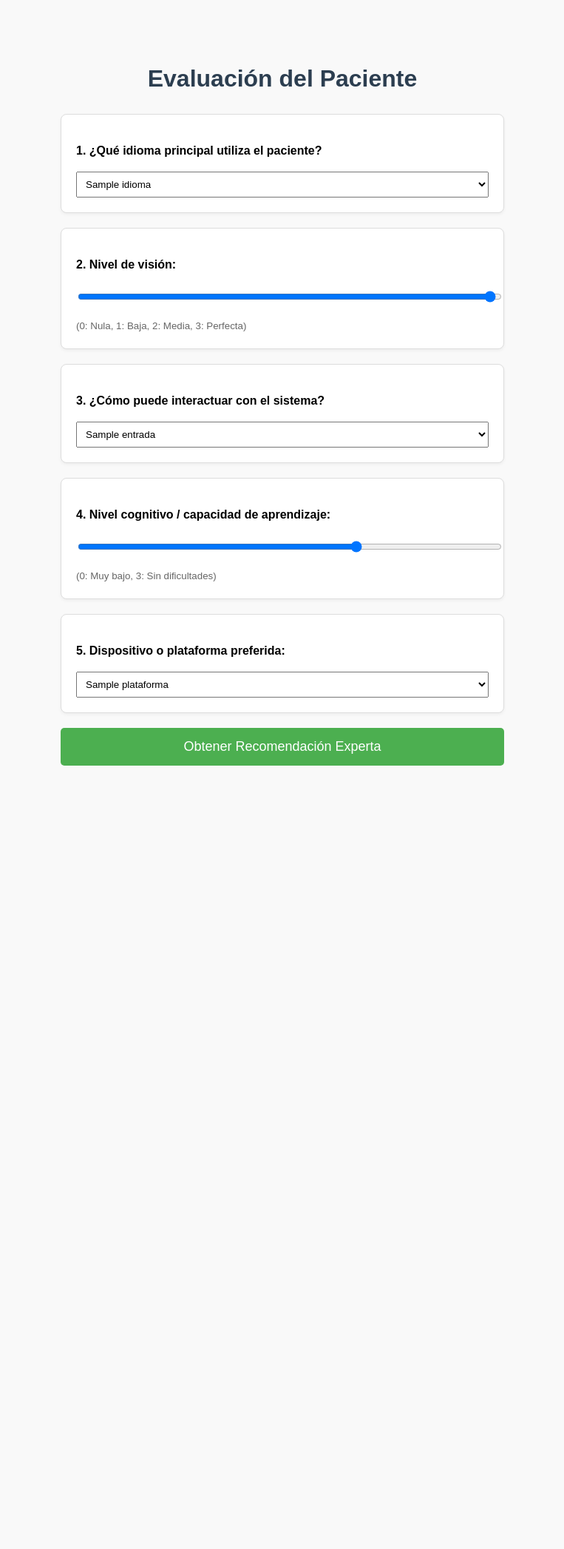
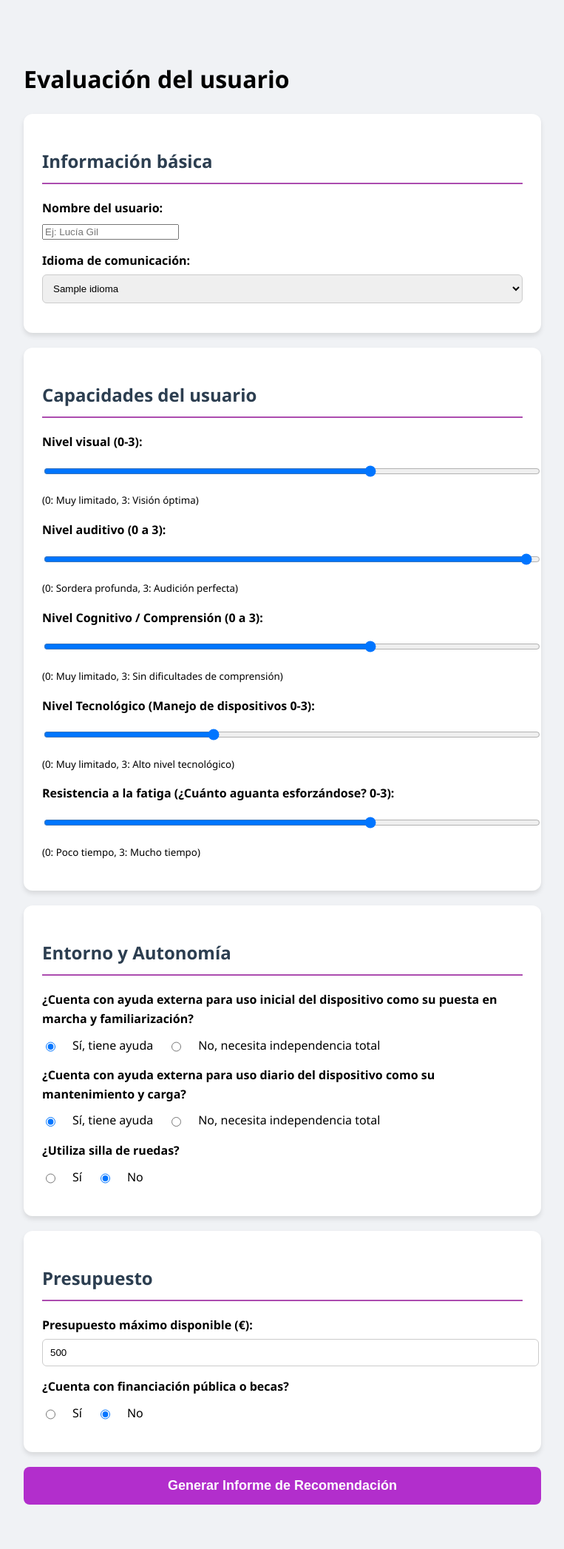
Before and after one commit to itslxcy/Trabajo-fin-de-grado, a Flask app: page /cuestionario in a window 1280 px wide. Shown: the whole page at 74% size, without its empty margins (258-1021 px from the left). Before the commit the page ends 1035 px from the top, so only its background shows below. Run offline with Flask 3, Linux system fonts and the light colour scheme; tables that the repository leaves empty hold one stand-in row (values such as "Sample post").

Commit message:
Introducción más filtrados

```diff
--- a/backend/app.py
+++ b/backend/app.py
@@ -37,24 +37,67 @@ def cuestionario():
 
 @app.route('/recomendar', methods=['POST'])
 def recomendar():
-    # 1. Recoger datos del formulario
+    # 1. Capturar datos de Información Básica e Idioma
     id_idioma = request.form.get('idioma_id')
-    id_entrada = request.form.get('entrada_id')
-    id_plataforma = request.form.get('plataforma_id')
-    v_vision = int(request.form.get('vision'))
-    v_cognicion = int(request.form.get('cognicion'))
 
-    # 2. Lógica de Filtrado (El corazón del sistema experto)
-    consulta = SaacSistema.query.join(SistemaRequisitoFuncional).filter(
-        SaacSistema.idiomas.any(id=id_idioma),
-        SaacSistema.entradas.any(id=id_entrada),
-        SaacSistema.plataformas.any(id=id_plataforma),
+    # 2. Capturar Capacidades (Numéricos con valores por defecto)
+    v_vision = int(request.form.get('vision', 3))
+    v_audicion = int(request.form.get('audicion', 3))
+    v_cognicion = int(request.form.get('cognicion', 3))
+    v_tecno = int(request.form.get('tecnologia', 3))
+    v_resistencia = int(request.form.get('resistencia', 3))
+
+    # 3. Capturar Entorno y Ayudas (Booleanos)
+    # Importante: Usamos los nuevos nombres que pusiste en el HTML
+    v_ayuda_inicial = request.form.get('ayuda_inicial') == 'true'
+    v_ayuda_diaria = request.form.get('ayuda_diaria') == 'true'
+    v_usa_silla = request.form.get('usa_silla') == 'true'
+
+    # 4. Capturar Economía
+    raw_presupuesto = request.form.get('presupuesto')
+    v_presupuesto = float(raw_presupuesto) if raw_presupuesto else 999999.0
+
+    # --- INICIO DE LA LÓGICA DE FILTRADO ---
+    consulta = SaacSistema.query.join(SistemaRequisitoFuncional)
+
+    # A. Filtro de Idioma
+    if id_idioma:
+        consulta = consulta.filter(SaacSistema.idiomas.any(id=id_idioma))
+
+    # B. Filtros de Capacidades Base (Corte: Requisito <= Capacidad)
+    consulta = consulta.filter(
         SistemaRequisitoFuncional.nivel_visual_min <= v_vision,
-        SistemaRequisitoFuncional.nivel_cognitivo_min <= v_cognicion
+        SistemaRequisitoFuncional.nivel_auditivo_min <= v_audicion,
+        SistemaRequisitoFuncional.nivel_cognitivo_min <= v_cognicion,
+        SistemaRequisitoFuncional.nivel_tecnologico_min <= v_tecno
     )
+
+    # C. Lógica de Seguridad: Ayuda para Sistemas Tecnológicos
+    # Si el nivel cognitivo o tecnológico es muy bajo y NO hay ayuda inicial,
+    # solo permitimos sistemas de baja tecnología (nivel_tecnologico_min 0 o 1).
+    if (v_tecno <= 1 or v_cognicion <= 1) and not v_ayuda_inicial:
+        consulta = consulta.filter(SistemaRequisitoFuncional.nivel_tecnologico_min <= 1)
+        # Además, forzamos que el sistema sea independiente
+        consulta = consulta.filter(SaacSistema.requiere_interlocutor == False)
+
+    # D. Lógica de Seguridad: Ayuda para Mantenimiento Diario
+    # Si la resistencia es nula y no hay ayuda diaria, filtramos sistemas con fatiga alta.
+    if v_resistencia == 0 and not v_ayuda_diaria:
+        consulta = consulta.filter(SaacSistema.fatiga_fisica <= 1)
+
+    # E. Filtro de Fatiga General (Resistencia del paciente >= Fatiga del sistema)
+    consulta = consulta.filter(SaacSistema.fatiga_fisica <= v_resistencia)
+
+    # F. Filtro de Presupuesto
+    consulta = consulta.filter(SaacSistema.coste_min <= v_presupuesto)
+
+    # G. Filtro de Silla de Ruedas
+    if v_usa_silla:
+        consulta = consulta.filter(SaacSistema.admite_anclaje == True)
+
+    # Ejecución de la consulta
     resultados = consulta.all()
 
-    # 3. Mostrar resultados
     return render_template('sistemas.html', lista=resultados)
 
 if __name__ == '__main__':
--- a/backend/templates/cuestionario.html
+++ b/backend/templates/cuestionario.html
@@ -2,62 +2,109 @@
 <html lang="es">
 <head>
     <meta charset="UTF-8">
-    <title>Cuestionario de Evaluación SAAC</title>
+    <title>Evaluación Clínica SAAC</title>
     <style>
-        body { font-family: sans-serif; max-width: 600px; margin: 40px auto; padding: 20px; line-height: 1.6; background-color: #f9f9f9; }
-        h1 { color: #2c3e50; text-align: center; }
-        .pregunta { background: white; padding: 20px; margin-bottom: 20px; border-radius: 8px; border: 1px solid #ddd; box-shadow: 0 2px 4px rgba(0,0,0,0.05); }
-        p { font-weight: bold; margin-bottom: 10px; }
-        select, input[type="range"] { width: 100%; padding: 8px; margin-top: 5px; }
-        button { background: #4CAF50; color: white; padding: 15px 30px; border: none; border-radius: 5px; cursor: pointer; font-size: 18px; width: 100%; transition: background 0.3s; }
-        button:hover { background: #45a049; }
-        small { color: #666; display: block; margin-top: 5px; }
+        body { font-family: 'Segoe UI', Tahoma, Geneva, Verdana, sans-serif; max-width: 700px; margin: 40px auto; padding: 20px; line-height: 1.6; background-color: #f0f2f5; }
+        .seccion { background: white; padding: 25px; margin-bottom: 20px; border-radius: 12px; box-shadow: 0 4px 6px rgba(0,0,0,0.1); }
+        h2 { color: #2c3e50; border-bottom: 2px solid #ac4caf; padding-bottom: 10px; }
+        .pregunta { margin-bottom: 15px; }
+        label { font-weight: bold; display: block; margin-bottom: 5px; }
+        select, input[type="number"], input[type="range"] { width: 100%; padding: 10px; border-radius: 6px; border: 1px solid #ccc; }
+        .radio-group { display: flex; gap: 20px; margin-top: 10px; }
+        button { background: #b22ecc; color: white; padding: 15px; border: none; border-radius: 8px; cursor: pointer; font-size: 18px; width: 100%; font-weight: bold; }
+        button:hover { background: #ae27a9; }
     </style>
 </head>
 <body>
-    <h1>Evaluación del Paciente</h1>
+    <h1>Evaluación del usuario</h1>
     <form action="/recomendar" method="POST">
 
+        <div class="seccion">
+            <h2>Información básica</h2>
             <div class="pregunta">
-            <p>1. ¿Qué idioma principal utiliza el paciente?</p>
+                <label>Nombre del usuario:</label>
+                <input type="text" name="nombre" placeholder="Ej: Lucía Gil">
+            </div>
+            <div class="pregunta">
+                <label>Idioma de comunicación:</label>
                 <select name="idioma_id">
                     {% for i in idiomas %}
                     <option value="{{ i.id }}">{{ i.nombre }}</option>
                     {% endfor %}
                 </select>
             </div>
-
-        <div class="pregunta">
-            <p>2. Nivel de visión:</p>
-            <input type="range" name="vision" min="0" max="3" step="1" value="3">
-            <small>(0: Nula, 1: Baja, 2: Media, 3: Perfecta)</small>
         </div>
 
+        <div class="seccion">
+            <h2>Capacidades del usuario</h2>
             <div class="pregunta">
-            <p>3. ¿Cómo puede interactuar con el sistema?</p>
-            <select name="entrada_id">
-                {% for e in entradas %}
-                <option value="{{ e.id }}">{{ e.nombre }}</option>
-                {% endfor %}
-            </select>
+                <label>Nivel visual (0-3):</label>
+                <input type="range" name="vision" min="0" max="3" step="1" value="2">
+            <small>(0: Muy limitado, 3: Visión óptima)</small>
+            </div>
+            <div class="pregunta">
+                <label>Nivel auditivo (0 a 3):</label>
+                <input type="range" name="audicion" min="0" max="3" step="1" value="3">
+            <small>(0: Sordera profunda, 3: Audición perfecta)</small>
+            </div>
+            <div class="pregunta">
+                <label>Nivel Cognitivo / Comprensión (0 a 3):</label>
+                <input type="range" name="cognicion" min="0" max="3" step="1" value="2">
+            <small>(0: Muy limitado, 3: Sin dificultades de comprensión)</small>
+            </div>
+            <div class="pregunta">
+                <label>Nivel Tecnológico (Manejo de dispositivos 0-3):</label>
+                <input type="range" name="tecnologia" min="0" max="3" step="1" value="1">
+            <small>(0: Muy limitado, 3: Alto nivel tecnológico)</small>
+            </div>
+            <div class="pregunta">
+                <label>Resistencia a la fatiga (¿Cuánto aguanta esforzándose? 0-3):</label>
+                <input type="range" name="resistencia" min="0" max="3" step="1" value="2">
+            <small>(0: Poco tiempo, 3: Mucho tiempo)</small>
+            </div>
         </div>
 
+        <div class="seccion">
+            <h2>Entorno y Autonomía</h2>
             <div class="pregunta">
-            <p>4. Nivel cognitivo / capacidad de aprendizaje:</p>
-            <input type="range" name="cognicion" min="0" max="3" step="1" value="2">
-            <small>(0: Muy bajo, 3: Sin dificultades)</small>
+                <label>¿Cuenta con ayuda externa para uso inicial del dispositivo como su puesta en marcha y familiarización?</label>
+                <div class="radio-group">
+                    <input type="radio" name="ayuda_inicial" value="true" checked> Sí, tiene ayuda
+                    <input type="radio" name="ayuda_inicial" value="false"> No, necesita independencia total
+                </div>
+            </div>
+            <div class="pregunta">
+                <label>¿Cuenta con ayuda externa para uso diario del dispositivo como su mantenimiento y carga?</label>
+                <div class="radio-group">
+                    <input type="radio" name="ayuda_diaria" value="true" checked> Sí, tiene ayuda
+                    <input type="radio" name="ayuda_diaria" value="false"> No, necesita independencia total
+                </div>
+            </div>
+            <div class="pregunta">
+                <label>¿Utiliza silla de ruedas?</label>
+                <div class="radio-group">
+                    <input type="radio" name="usa_silla" value="true"> Sí
+                    <input type="radio" name="usa_silla" value="false" checked> No
+                </div>
+            </div>
         </div>
 
+        <div class="seccion">
+            <h2>Presupuesto</h2>
             <div class="pregunta">
-            <p>5. Dispositivo o plataforma preferida:</p>
-            <select name="plataforma_id">
-                {% for p in plataformas %}
-                <option value="{{ p.id }}">{{ p.nombre }}</option>
-                {% endfor %}
-            </select>
+                <label>Presupuesto máximo disponible (€):</label>
+                <input type="number" name="presupuesto" value="500">
+            </div>
+            <div class="pregunta">
+                <label>¿Cuenta con financiación pública o becas?</label>
+                <div class="radio-group">
+                    <input type="radio" name="tiene_financiacion" value="true"> Sí
+                    <input type="radio" name="tiene_financiacion" value="false" checked> No
+                </div>
+            </div>
         </div>
 
-        <button type="submit">Obtener Recomendación Experta</button>
+        <button type="submit">Generar Informe de Recomendación</button>
     </form>
 </body>
 </html>
```
Also changed, not shown: 1 other file. Lines whose indentation alone changed are shown as unchanged.
